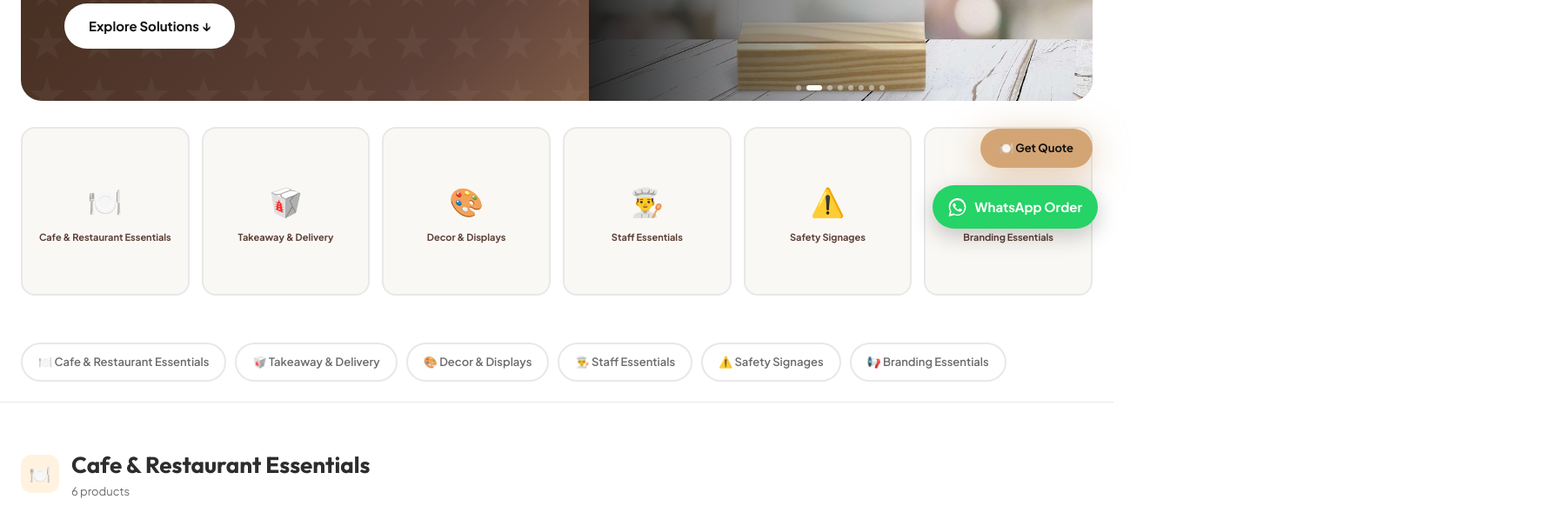
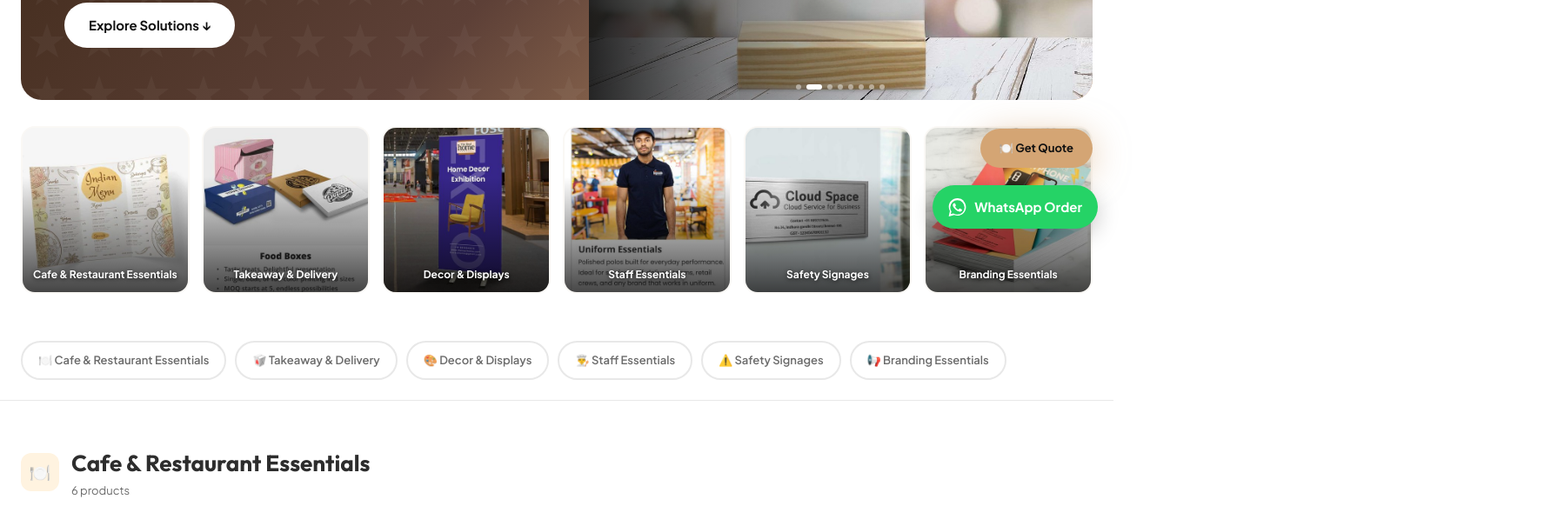
Before and after one commit to lagunyaprints-commits/lagunyaprint-website, a plain HTML site: page 10-hotels-restaurants.html in a window 1280 px wide. Shown: the part 519-1101 px from the top of the page at 87% size, 1791 px wide, since content can reach past the window. Drawn offline with Linux system fonts and the light colour scheme.

Commit message:
Fix nav overflow, add images to quick-link tiles

```diff
--- a/10-hotels-restaurants.html
+++ b/10-hotels-restaurants.html
@@ -226,6 +226,25 @@ a{text-decoration:none;color:inherit}img{max-width:100%;height:auto;display:bloc
 @media(max-width:900px){.ft{padding-bottom:88px}
  .ft .logo span{font-size:19px !important;display:inline !important}
  .ft .logo img{width:46px;height:46px}}
+
+.ql-card .ql-bg{position:absolute;inset:0;width:100%;height:100%;object-fit:cover;z-index:0}
+.ql-card .qi{position:relative;z-index:2;justify-content:flex-end;padding:12px 10px}
+.ql-card .qi::before{content:'';position:absolute;inset:0;z-index:-1;
+ background:linear-gradient(180deg,rgba(0,0,0,0) 30%,rgba(0,0,0,.72) 100%)}
+.ql-card .qi .em{display:none}
+.ql-card .qi .lb{color:#fff;font-size:12px;line-height:1.35;text-shadow:0 1px 5px rgba(0,0,0,.75)}
+.ql-card{border-color:transparent}
+.ql-card:hover .ql-bg{transform:scale(1.06);transition:transform .5s}
+.ql-card:hover{border-color:var(--brand-magenta)}
+
+.mm-list{flex-wrap:wrap}
+@media(min-width:901px){
+ .mm-link{padding:14px 10px;font-size:13px}
+ .mm-link .arrow{font-size:9px}
+}
+@media(min-width:901px) and (max-width:1150px){
+ .mm-link{padding:13px 7px;font-size:12.5px;gap:4px}
+}
 </style>
 <link rel="canonical" href="https://lagunyaprint.in/10-hotels-restaurants.html">
 <meta property="og:type" content="website">
@@ -264,12 +283,12 @@ a{text-decoration:none;color:inherit}img{max-width:100%;height:auto;display:bloc
 
 <!-- ═══ QUICK LINKS — Section Navigation ═══ -->
 <div class="quick-links">
-<a class="ql-card" href="#essentials"><div class="qi"><div class="em">🍽️</div><div class="lb">Cafe & Restaurant Essentials</div></div></a>
-<a class="ql-card" href="#takeaway"><div class="qi"><div class="em">🥡</div><div class="lb">Takeaway & Delivery</div></div></a>
-<a class="ql-card" href="#decor"><div class="qi"><div class="em">🎨</div><div class="lb">Decor & Displays</div></div></a>
-<a class="ql-card" href="#staff"><div class="qi"><div class="em">👨‍🍳</div><div class="lb">Staff Essentials</div></div></a>
-<a class="ql-card" href="#safety"><div class="qi"><div class="em">⚠️</div><div class="lb">Safety Signages</div></div></a>
-<a class="ql-card" href="#branding"><div class="qi"><div class="em">📢</div><div class="lb">Branding Essentials</div></div></a>
+<a class="ql-card" href="#essentials"><img class="ql-bg" src="images/ql/hotels-restaurants/essentials.jpg" alt="Cafe & Restaurant Essentials" width="440" height="440" loading="lazy"><div class="qi"><div class="em">🍽️</div><div class="lb">Cafe & Restaurant Essentials</div></div></a>
+<a class="ql-card" href="#takeaway"><img class="ql-bg" src="images/ql/hotels-restaurants/takeaway.jpg" alt="Takeaway & Delivery" width="440" height="440" loading="lazy"><div class="qi"><div class="em">🥡</div><div class="lb">Takeaway & Delivery</div></div></a>
+<a class="ql-card" href="#decor"><img class="ql-bg" src="images/ql/hotels-restaurants/decor.jpg" alt="Decor & Displays" width="440" height="440" loading="lazy"><div class="qi"><div class="em">🎨</div><div class="lb">Decor & Displays</div></div></a>
+<a class="ql-card" href="#staff"><img class="ql-bg" src="images/ql/hotels-restaurants/staff.jpg" alt="Staff Essentials" width="440" height="440" loading="lazy"><div class="qi"><div class="em">👨‍🍳</div><div class="lb">Staff Essentials</div></div></a>
+<a class="ql-card" href="#safety"><img class="ql-bg" src="images/ql/hotels-restaurants/safety.jpg" alt="Safety Signages" width="440" height="440" loading="lazy"><div class="qi"><div class="em">⚠️</div><div class="lb">Safety Signages</div></div></a>
+<a class="ql-card" href="#branding"><img class="ql-bg" src="images/ql/hotels-restaurants/branding.jpg" alt="Branding Essentials" width="440" height="440" loading="lazy"><div class="qi"><div class="em">📢</div><div class="lb">Branding Essentials</div></div></a>
 </div>
 
 <div class="tabs" id="tabs"></div>
```
Also changed, not shown: 01-all-products.html (+9 -0 lines), 02-same-day-delivery.html (+9 -0 lines), 03-apparel.html (+9 -0 lines), 04-photo-gifts.html (+9 -0 lines), 05-stationery.html (+9 -0 lines), 06-packaging.html (+9 -0 lines), 07-signage.html (+9 -0 lines), 08-corporate-gifts.html (+9 -0 lines), 09-drinkware.html (+9 -0 lines), index.html (+9 -0 lines), product-business-cards.html (+9 -0 lines), product.html (+9 -0 lines), images/ql/hotels-restaurants/branding.jpg (added), images/ql/hotels-restaurants/decor.jpg (added), 4 more files.
